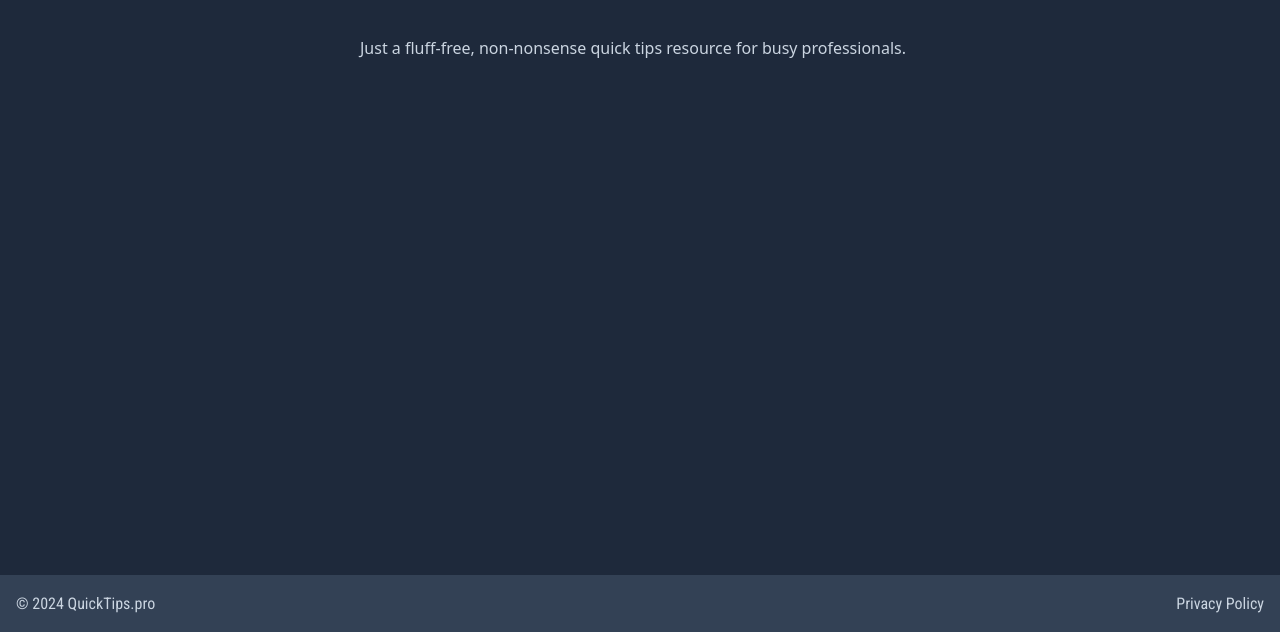
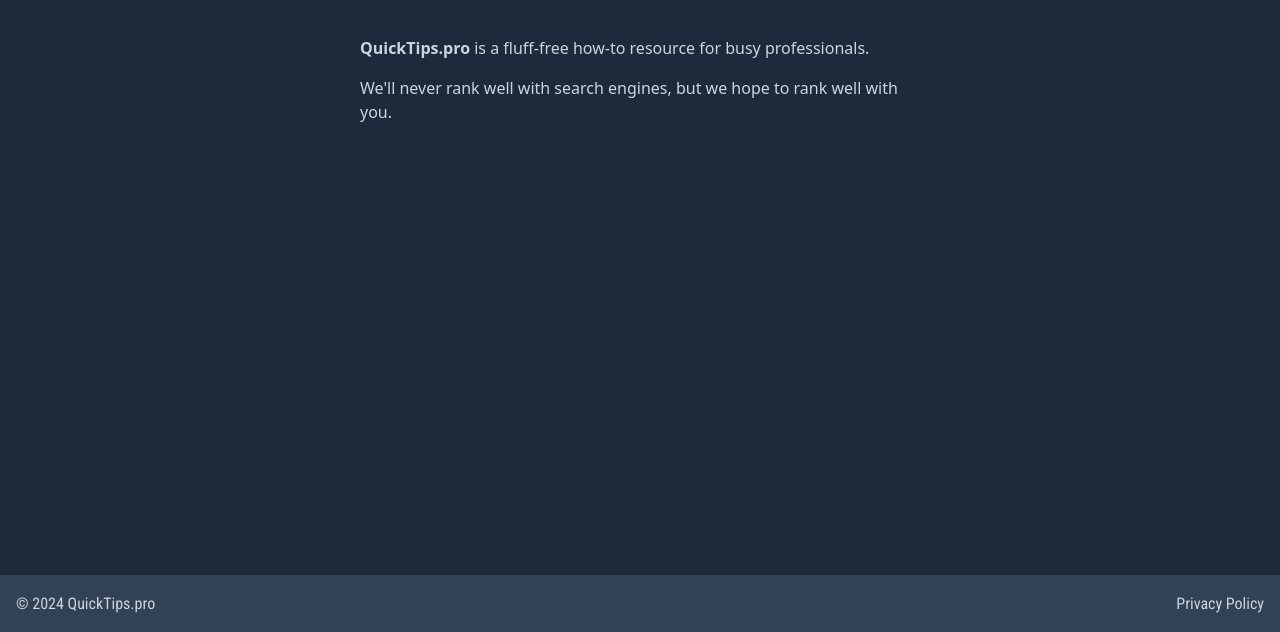
Before and after one commit to SoundofDialup/quick-tips, a website: page about/index.html in a window 1280 px wide. Shown: the part 168-800 px from the top of the page. Drawn offline with Linux system fonts and the light colour scheme.

Commit message:
Update index.html

```diff
--- a/about/index.html
+++ b/about/index.html
@@ -13,7 +13,7 @@
 
     <!-- Social Media Sharing Tags -->
     <meta property="og:title" content="About - QuickTips.pro">
-    <meta property="og:description" content="About QuickTips.pro">
+    <meta property="og:description" content="QuickTips.pro is a fluff-free, no-nonsense quick tips resource for busy professionals.">
     <meta property="og:url" content="https://quicktips.pro/about">
     <meta property="og:type" content="article">
 
@@ -44,7 +44,10 @@
         <article class="my-10">
             <div class="md:mx-6">
                 <p class="my-4 text-slate-300">
-                    Just a fluff-free, non-nonsense quick tips resource for busy professionals.
+                    <b>QuickTips.pro</b> is a fluff-free how-to resource for busy professionals.
+                </p>
+                <p class="my-4 text-slate-300">
+                    We'll never rank well with search engines, but we hope to rank well with you.
                 </p>
             </div>
 
```
